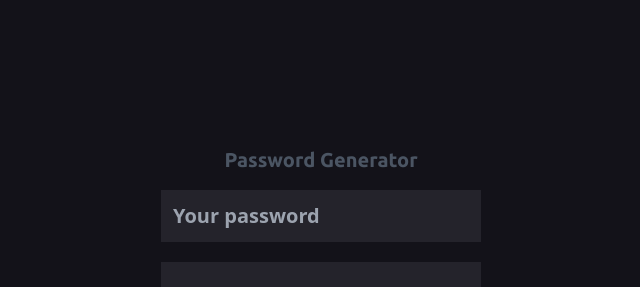
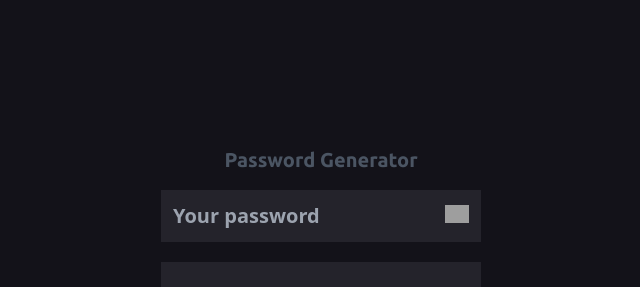
Before and after one commit to AndriiSalohub/password-generator, a React (Vite) app: page / in a window 1280 px wide. Shown: the top 287 px of the page, without its empty margins (319-959 px from the left). Built offline with nearby package versions, Linux system fonts and the light colour scheme; grey boxes are pictures that could not be loaded.

Commit message:
added markup styles and functionality for the button, when clicked, the generated password is copied

```diff
--- a/src/components/PasswordInput.tsx
+++ b/src/components/PasswordInput.tsx
@@ -4,12 +4,36 @@ import { useStore } from "../store/store";
 export const PasswordInput: FC = () => {
     const { password } = useStore();
 
+    async function copyTextToClipboard(text: string) {
+        if ("clipboard" in navigator) {
+            return await navigator.clipboard.writeText(text);
+        } else {
+            return document.execCommand("copy", true, text);
+        }
+    }
+
+    const handleCopyClick = () => {
+        copyTextToClipboard(password);
+    };
+
     return (
+        <div className="relative">
             <input
                 type="text"
                 className="mt-4 p-3 w-80 text-gray-500 text-xl outline-none bg-secondary font-bold"
                 placeholder="Your password"
                 value={password}
+                disabled
             />
+            <button
+                className="absolute w-6 h-6 top-7 right-3"
+                onClick={handleCopyClick}
+            >
+                <img
+                    src="https://i.ibb.co/84BZkYV/copyclipboard.png"
+                    alt="copy to clipboard icon"
+                />
+            </button>
+        </div>
     );
 };
```
Also changed, not shown: src/assets/images/copyclipboard.png (added). Lines whose indentation alone changed are shown as unchanged.
